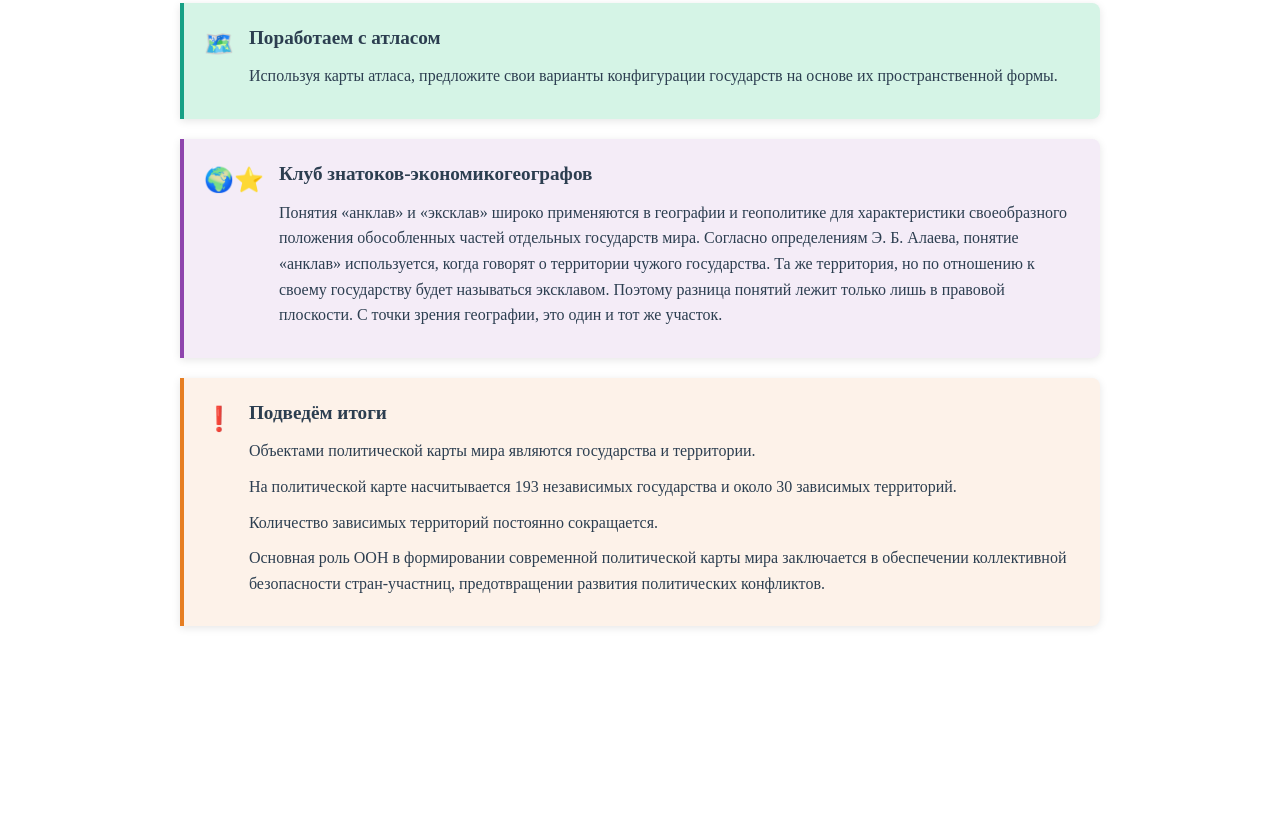
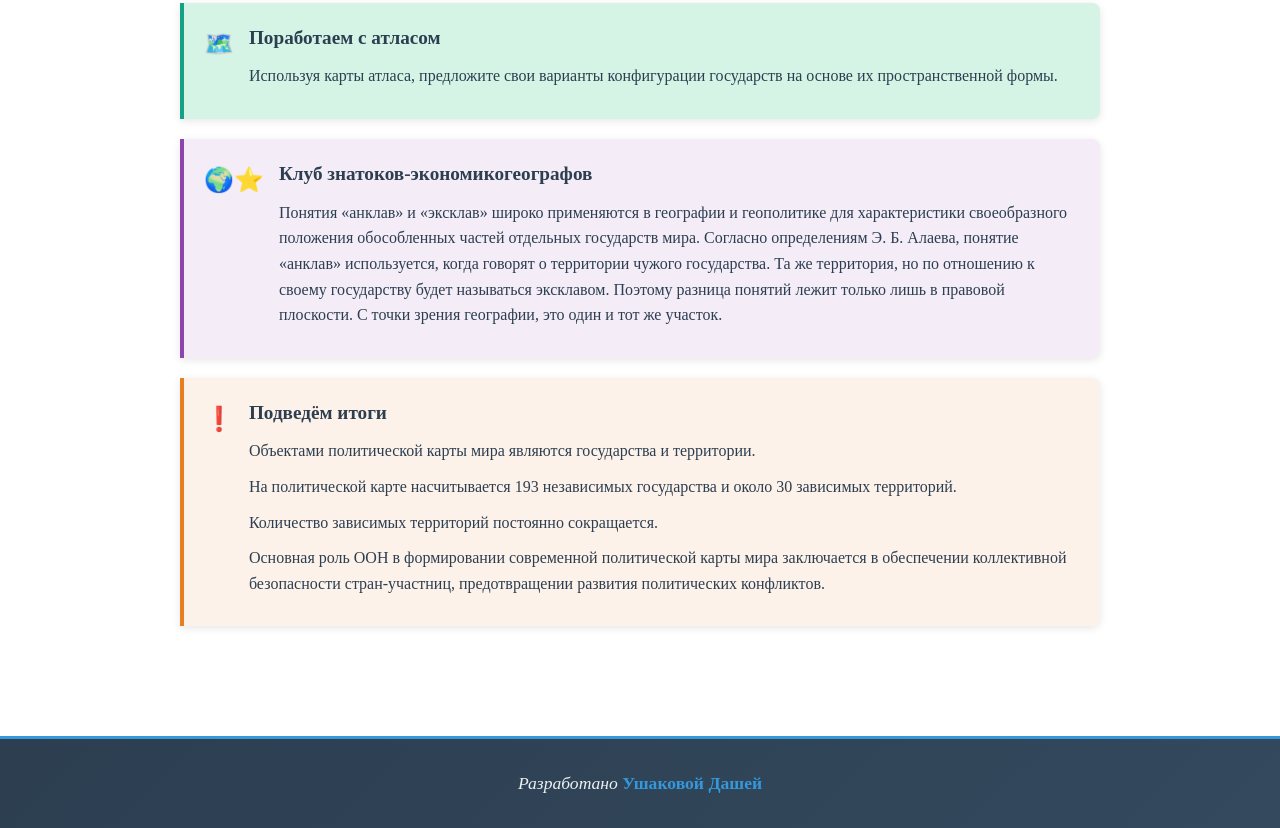
Before and after one commit to Admiralissimus/web-page, a plain HTML site: page index.html in a window 1280 px wide. Shown: the part 9513-10341 px from the top of the page. Before the commit the page ends 10199 px from the top, so only its background shows below. Drawn offline with Linux system fonts and the light colour scheme.

Commit message:
Add footer section to index.html with author signature; enhance styles in styles.css for footer design and responsiveness.

```diff
--- a/index.html
+++ b/index.html
@@ -328,6 +328,12 @@
                 </div>
             </section>
         </main>
+
+        <footer class="page-footer">
+            <div class="footer-content">
+                <p class="author-signature">Разработано <strong>Ушаковой Дашей</strong></p>
+            </div>
+        </footer>
     </div>
 
     <script src="script.js"></script>
--- a/styles.css
+++ b/styles.css
@@ -437,6 +437,35 @@ svg:hover {
     font-size: 1.3rem;
 }
 
+/* Page Footer */
+.page-footer {
+    background: linear-gradient(135deg, #2c3e50 0%, #34495e 100%);
+    color: white;
+    padding: 30px 0;
+    margin-top: 50px;
+    border-top: 3px solid #3498db;
+}
+
+.footer-content {
+    max-width: 1000px;
+    margin: 0 auto;
+    text-align: center;
+    padding: 0 40px;
+}
+
+.author-signature {
+    font-size: 1.1rem;
+    margin: 0;
+    color: #ecf0f1;
+    font-style: italic;
+}
+
+.author-signature strong {
+    color: #3498db;
+    font-weight: bold;
+    font-style: normal;
+}
+
 /* Responsive Design */
 @media (max-width: 1024px) {
     .textbook-section {
@@ -515,6 +544,14 @@ svg:hover {
         font-size: 1.1rem;
         padding: 10px 15px;
     }
+
+    .footer-content {
+        padding: 0 20px;
+    }
+
+    .author-signature {
+        font-size: 1rem;
+    }
 }
 
 @media (max-width: 480px) {
```
